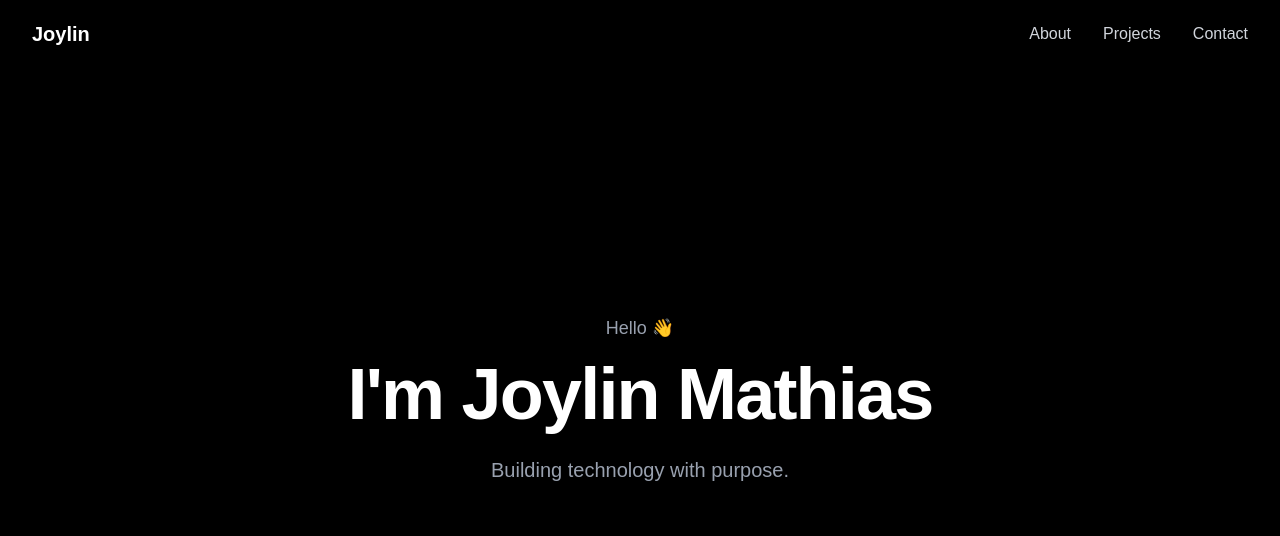
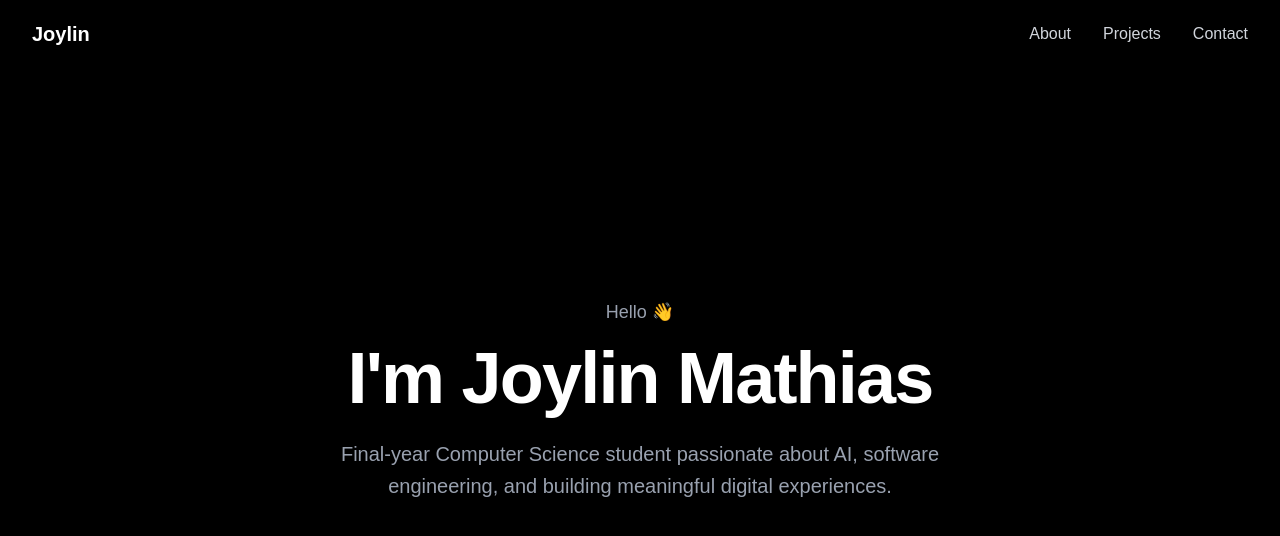
Before and after one commit to joylinmhs/portfolio, a Next.js app: page / in a window 1280 px wide. Shown: the top 536 px of the page. Built offline with nearby package versions, Linux system fonts and the light colour scheme.

Commit message:
Updated Hero.tsx

```diff
--- a/components/Hero.tsx
+++ b/components/Hero.tsx
@@ -12,7 +12,8 @@ export default function Hero() {
         </h1>
 
         <p className="mt-6 max-w-2xl text-lg leading-8 text-gray-400 md:text-xl">
-          Building technology with purpose.
+          Final-year Computer Science student passionate about AI,
+          software engineering, and building meaningful digital experiences.
         </p>
 
       </div>
```
